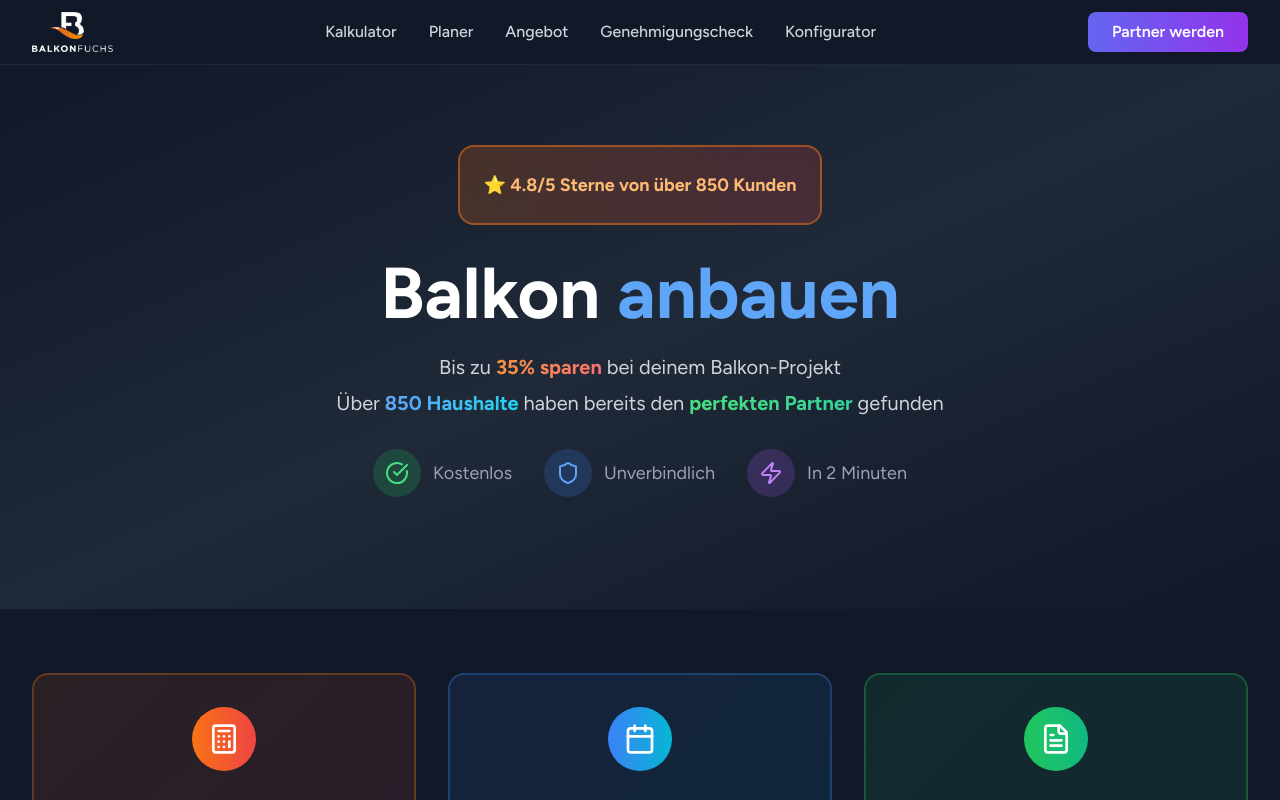
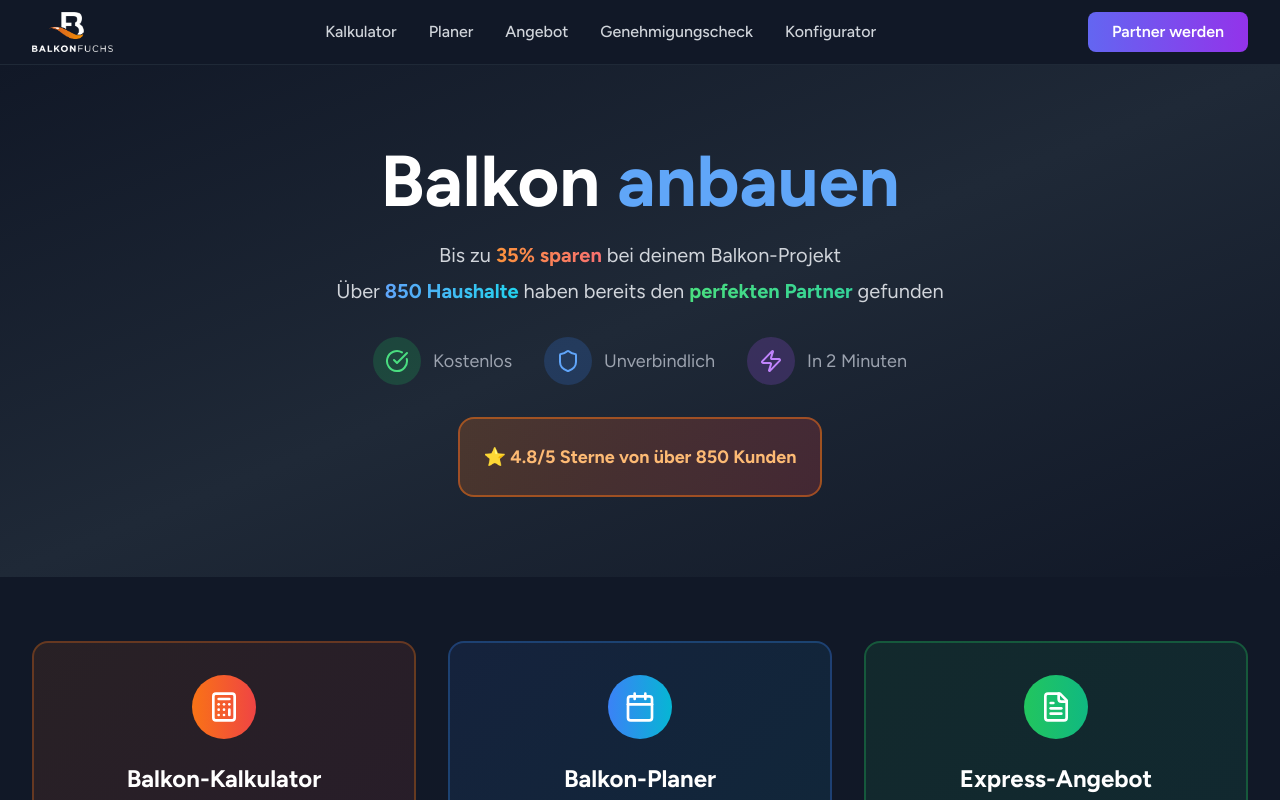
Before and after one commit to BALKONFUCHS/balkonfuchs-deployment, a Next.js app: page / in a window 1280 px wide. Shown: the top 800 px of the page. Built offline with nearby package versions, Linux system fonts and the light colour scheme.

Commit message:
Reorder hero section: move rating badge below trust elements, dynamic headline at top

```diff
--- a/pages/startseite-farbtest.tsx
+++ b/pages/startseite-farbtest.tsx
@@ -136,15 +136,7 @@
         {/* Hero Section */}
         <section className="bg-gradient-to-br from-gray-900 via-gray-800 to-gray-900 py-20">
           <div className="max-w-7xl mx-auto px-4 sm:px-6 lg:px-8 text-center">
-            {/* Rating Badge */}
-            <div className="flex justify-center mb-8">
-              <div className="bg-gradient-to-r from-orange-500/20 to-red-500/20 border-2 border-orange-500/50 rounded-2xl p-6">
-                <p className="text-orange-300 font-bold text-lg">
-                  ⭐ 4.8/5 Sterne von über 850 Kunden
-                </p>
-              </div>
-            </div>
-
+            {/* Dynamic Headline - Top Priority */}
             <h1 className="text-4xl md:text-6xl lg:text-7xl font-bold text-white mb-6">
               Balkon <span id="rotating-text" className="text-transparent bg-clip-text bg-gradient-to-r from-orange-400 to-red-400">kalkulieren</span>
             </h1>
@@ -176,6 +168,15 @@
                   <Zap className="w-6 h-6 text-purple-400" />
                 </div>
                 <span className="text-lg">In 2 Minuten</span>
+              </div>
+            </div>
+
+            {/* Rating Badge - Below Trust Elements */}
+            <div className="flex justify-center">
+              <div className="bg-gradient-to-r from-orange-500/20 to-red-500/20 border-2 border-orange-500/50 rounded-2xl p-6">
+                <p className="text-orange-300 font-bold text-lg">
+                  ⭐ 4.8/5 Sterne von über 850 Kunden
+                </p>
               </div>
             </div>
           </div>
```
